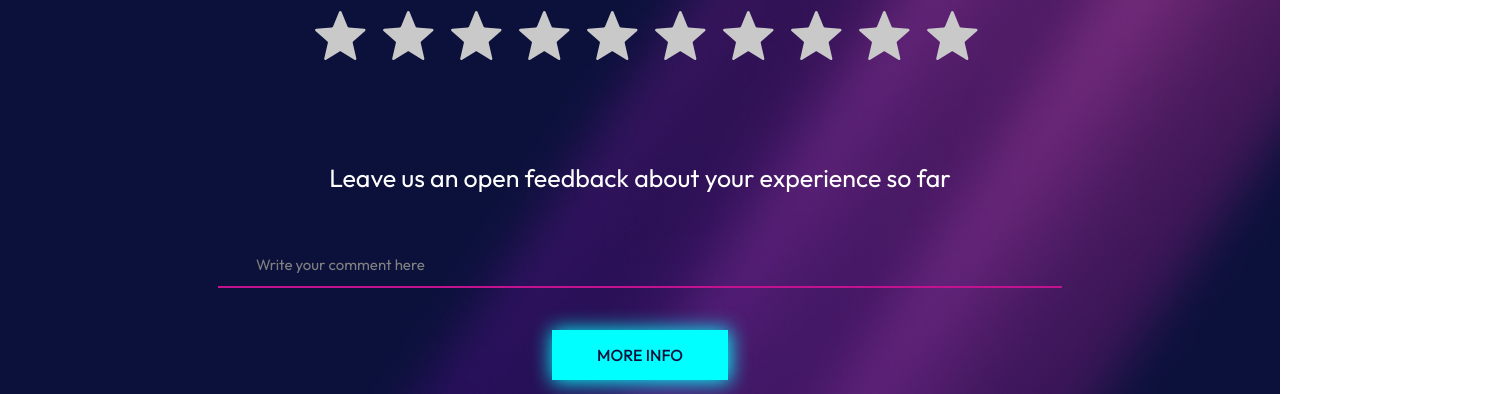
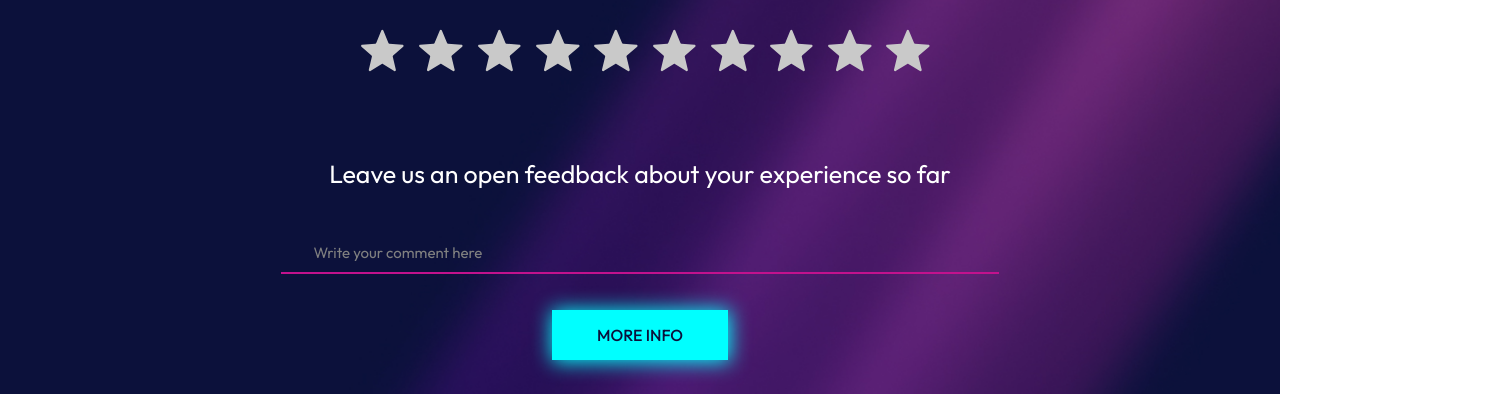
Before and after one commit to Alessandrordless/Bw1, a plain HTML site: page Feedback Page/index.html in a window 1280 px wide. Shown: the part 406-800 px from the top of the page, 1498 px wide, since content can reach past the window. Drawn offline with Linux system fonts and the light colour scheme.

Commit message:
commit details

```diff
--- a/Feedback Page/Assets/style.css
+++ b/Feedback Page/Assets/style.css
@@ -15,12 +15,16 @@ body {
   background-image: url(../../Welcome/Images/bg.jpg);
   background-repeat: no-repeat;
   background-size: cover;
-  max-width: 100%;
-  margin: 0 auto;
-  margin-top: 5%;
+
   font-family: "Outfit", sans-serif;
   color: white;
   text-align: center;
+}
+
+.container {
+  max-width: 85%;
+  margin: 0 auto;
+  margin-top: 5%;
 }
 
 header {
@@ -118,3 +122,8 @@ main form {
 .stars-on {
   filter: none;
 }
+
+#btn:disabled {
+  box-shadow: none;
+  background-color: grey;
+}
--- a/Feedback Page/index.html
+++ b/Feedback Page/index.html
@@ -13,6 +13,7 @@
   </head>
 
   <body>
+    <div class="container">
       <header>
         <img src="../Welcome/Images/epicode_logo.png" alt="logo epicode" />
       </header>
@@ -45,7 +46,7 @@
 
         <div class="form-div">
           <form>
-          <label for="comment"></label><br />
+            <label for="input"></label><br />
 
             <div class="div-input">
               <input
@@ -55,14 +56,14 @@
                 required
               />
             </div>
-        </form>
-      </div>
 
             <div class="button-div">
               <button id="btn">MORE INFO</button>
             </div>
+          </form>
+        </div>
       </main>
-
+    </div>
     <script src="js/scrypt.js"></script>
   </body>
 </html>
--- a/Feedback Page/js/scrypt.js
+++ b/Feedback Page/js/scrypt.js
@@ -1,6 +1,6 @@
 // const star1 = document.getElementByClass("star");
 
-const stars = Array.from(document.getElementsByTagName("img"));
+const stars = Array.from(document.getElementsByClassName("star"));
 console.log(stars);
 const starContainer = document.querySelector(".star");
 
@@ -21,3 +21,12 @@ const filteredElement = document.getElementsByClassName("star");
 filteredElement.addEventListener("click", filteredElement);
 
 filteredElement();
+
+// const input = document.getElementsByTagName("input")[0];
+// const button = document.getElementById("btn");
+
+// button.disabled = true;
+
+// input.addEventListener("change", () => {
+//   button.toggleAttribute("disabled");
+// });
```
Lines whose indentation alone changed are shown as unchanged.
